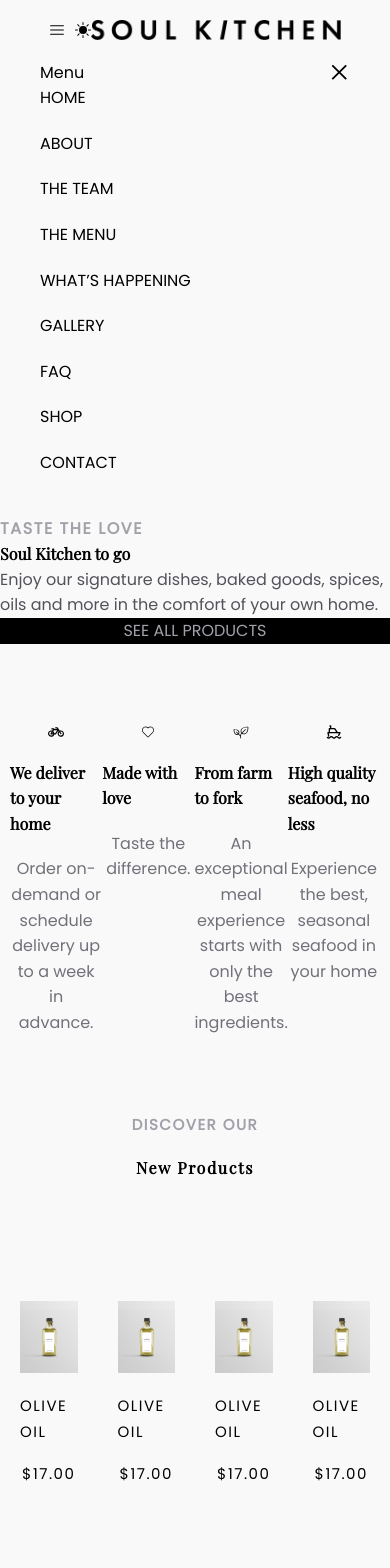
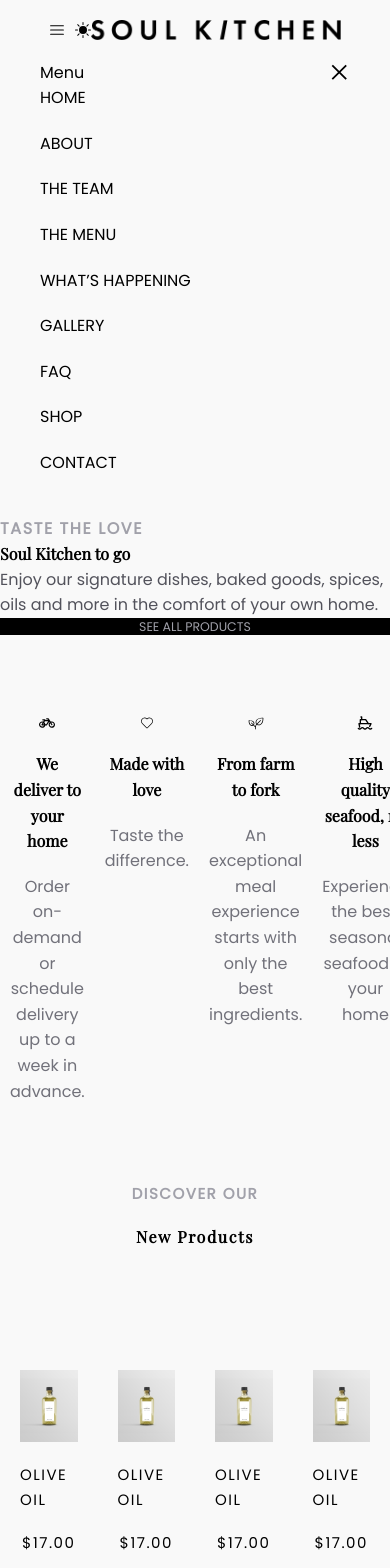
Before and after one commit to Reza-HM/soulkitchen-next, a Next.js app: page /shop in a window 390 px wide. Shown: the top 1568 px of the page. Built offline with nearby package versions, Linux system fonts and the light colour scheme.

Commit message:
responsived the shop page

```diff
--- a/Components/Templates/Index/SignUp.tsx
+++ b/Components/Templates/Index/SignUp.tsx
@@ -1,6 +1,6 @@
 const SignUp = () => {
   return (
-    <div className="container p-20 mt-40">
+    <div className="container my-40">
       <div className="bg-zinc-200/40 p-20 flex flex-col items-center gap-12 rounded-xl">
         <h2 className="font-PlayfairDisplay text-5xl font-semibold tracking-wider">
           Keep Up to Date with Soul Kitchen
@@ -10,7 +10,7 @@
           SoulKitchen.
         </p>
         <div className="flex flex-col items-center gap-4 neumorphic-form">
-          <form action="" className="flex gap-4">
+          <form action="" className="flex gap-4 flex-wrap">
             <input
               type="text"
               className="p-4 border-1 !border-zinc-800 text-zinc-700 rounded-xl neumorphic-input"
--- a/Components/Templates/Shop/BestSellers.tsx
+++ b/Components/Templates/Shop/BestSellers.tsx
@@ -4,7 +4,7 @@
 const BestSellers = () => {
   return (
     <div className="mt-32">
-      <div className="!h-[700px] !min-h-[700px]">
+      <div className="lg:!h-[700px] lg:!min-h-[700px]">
         <div className="relative before:absolute before:w-1 before:h-20 before:block before:!-bottom-28 before:!bg-zinc-400 flex flex-col items-center gap-8">
           <h4 className="text-zinc-400 text-2xl font-semibold tracking-widest">
             DISCOVER OUR
--- a/Components/Templates/Shop/Header.tsx
+++ b/Components/Templates/Shop/Header.tsx
@@ -8,7 +8,7 @@
         <h3 className="tracking-widest font-semibold text-zinc-400">
           TASTE THE LOVE
         </h3>
-        <h1 className="font-PlayfairDisplay text-8xl font-semibold tracking-wide dark:text-zinc-600">
+        <h1 className="font-PlayfairDisplay text-6xl md:text-8xl font-semibold tracking-wide dark:text-zinc-600">
           Soul Kitchen to go
         </h1>
         <p className="tracking-wide text-zinc-600 max-w-2xl">
@@ -17,7 +17,7 @@
         </p>
         <Link
           href="/allProducts"
-          className="w-80 bg-black text-zinc-400 dark:bg-zinc-500 dark:text-white hover:bg-zinc-500 hover:text-white duration-300 flex justify-center items-center p-4 rounded-xl"
+          className="w-60 md:w-80 text-xl md:text-2xl lg:text-3xl bg-black text-zinc-400 dark:bg-zinc-500 dark:text-white hover:bg-zinc-500 hover:text-white duration-300 flex justify-center items-center p-4 rounded-xl"
         >
           SEE ALL PRODUCTS
         </Link>
--- a/Components/Templates/Shop/NewProducts.tsx
+++ b/Components/Templates/Shop/NewProducts.tsx
@@ -4,12 +4,12 @@
 const NewProducts = () => {
   return (
     <div className="mt-32">
-      <div className="!h-[700px] !min-h-[700px]">
+      <div className="lg:!h-[700px] lg:!min-h-[700px]">
         <div className="relative before:absolute before:w-1 before:h-20 before:block before:!-bottom-28 before:!bg-zinc-400 flex flex-col items-center gap-8">
           <h4 className="text-zinc-400 text-2xl font-semibold tracking-widest">
             DISCOVER OUR
           </h4>
-          <h2 className="font-PlayfairDisplay font-semibold text-6xl tracking-widest">
+          <h2 className="font-PlayfairDisplay font-semibold text-6xl tracking-widest text-center">
             New Products
           </h2>
         </div>
--- a/Components/Templates/Shop/Recommendation.tsx
+++ b/Components/Templates/Shop/Recommendation.tsx
@@ -10,9 +10,9 @@
           src="/img/recommend.jpg"
           width={800}
           height={800}
-          className="w-full md:w-1/2 flex-grow !h-[800px] !min-h-[800px]"
+          className="w-full md:w-1/2 flex-grow !h-[1000px] !min-h-[1000px] md:!h-[800px] md:!min-h-[800px]"
         />
-        <div className="w-full md:w-1/2 bg-zinc-900 text-white flex-grow flex justify-center items-center !h-[800px] !min-h-[800px]">
+        <div className="w-full md:w-1/2 bg-zinc-900 text-white flex-grow flex justify-center items-center !h-[1000px] !min-h-[1000px] md:!h-[800px] md:!min-h-[800px]">
           <div className="flex flex-col items-start gap-16 p-40">
             <h3 className="text-2xl tracking-widest font-semibold">
               CHEF’S CHOICE
--- a/Components/Templates/Shop/Services.tsx
+++ b/Components/Templates/Shop/Services.tsx
@@ -6,10 +6,10 @@
 const Services = () => {
   return (
     <div className="container mt-32 p-20">
-      <div className="flex justify-between flex-wrap">
+      <div className="flex justify-between flex-wrap gap-8">
         <div className="w-full md:flex-1 md:w-1/4 flex flex-col items-center gap-8">
           <FaBicycle className="text-6xl" />
-          <h3 className="text-3xl font-PlayfairDisplay font-semibold">
+          <h3 className="text-center text-3xl font-PlayfairDisplay font-semibold">
             We deliver to your home
           </h3>
           <p className="animate-fade-right text-center text-zinc-500 max-w-lg tracking-wide">
@@ -18,7 +18,7 @@
         </div>
         <div className="w-full md:flex-1 md:w-1/4 flex flex-col items-center gap-8">
           <CiHeart className="text-6xl" />
-          <h3 className="text-3xl font-PlayfairDisplay font-semibold">
+          <h3 className="text-center text-3xl font-PlayfairDisplay font-semibold">
             Made with love
           </h3>
           <p className="animate-fade-right text-center text-zinc-500 max-w-lg tracking-wide">
@@ -27,7 +27,7 @@
         </div>
         <div className="w-full md:flex-1 md:w-1/4 flex flex-col items-center gap-8">
           <PiPlantLight animate-fade-right className="text-6xl" />
-          <h3 className="text-3xl font-PlayfairDisplay font-semibold">
+          <h3 className="text-center text-3xl font-PlayfairDisplay font-semibold">
             From farm to fork
           </h3>
           <p className="animate-fade-right text-center text-zinc-500 max-w-lg tracking-wide">
@@ -37,7 +37,7 @@
         </div>
         <div className="w-full md:flex-1 md:w-1/4 flex flex-col items-center gap-8">
           <TbShip className="text-6xl" />
-          <h3 className="text-3xl font-PlayfairDisplay font-semibold">
+          <h3 className="text-center text-3xl font-PlayfairDisplay font-semibold">
             High quality seafood, no less
           </h3>
           <p className="animate-fade-right text-center text-zinc-500 max-w-lg tracking-wide">
```
